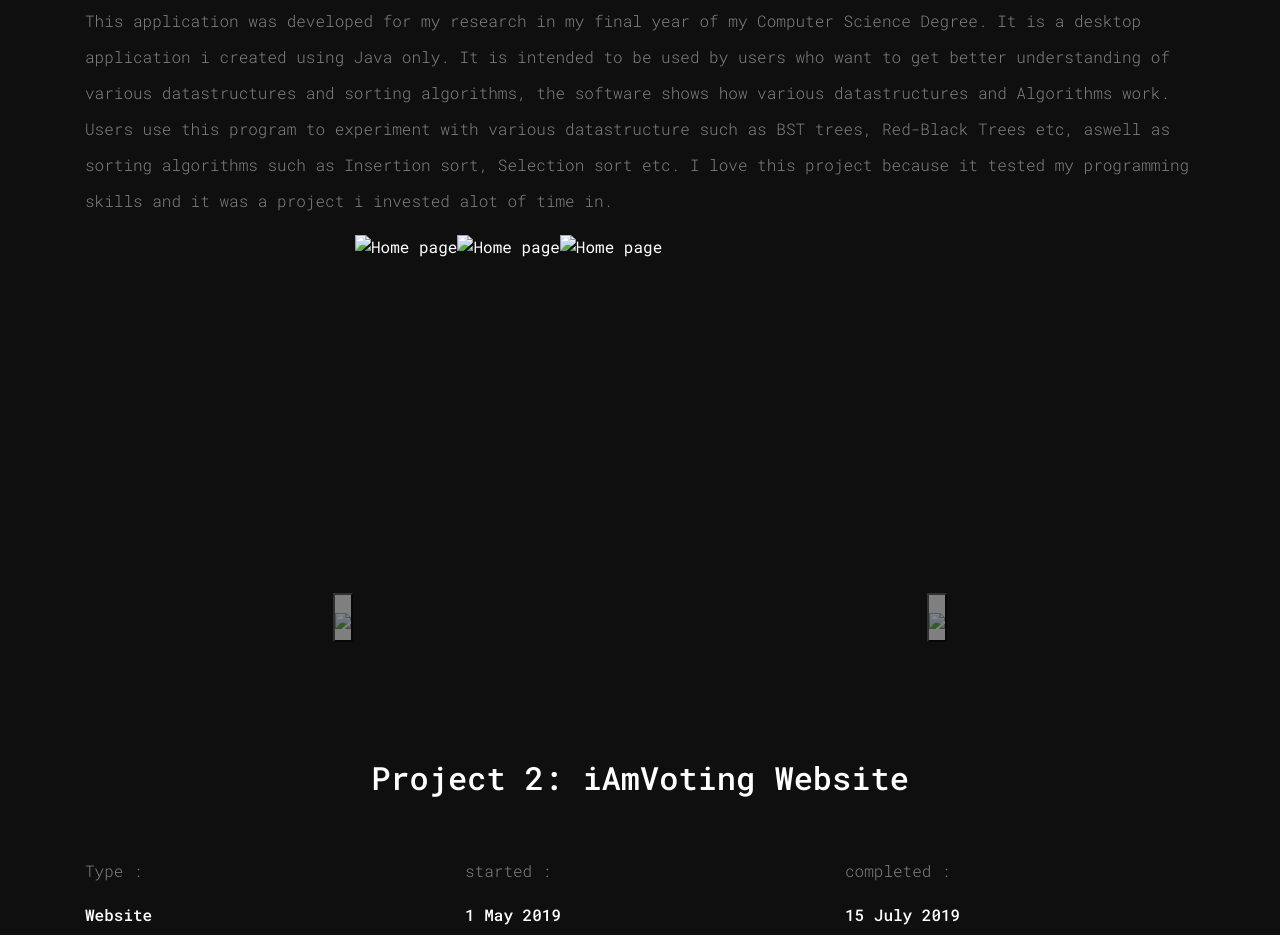
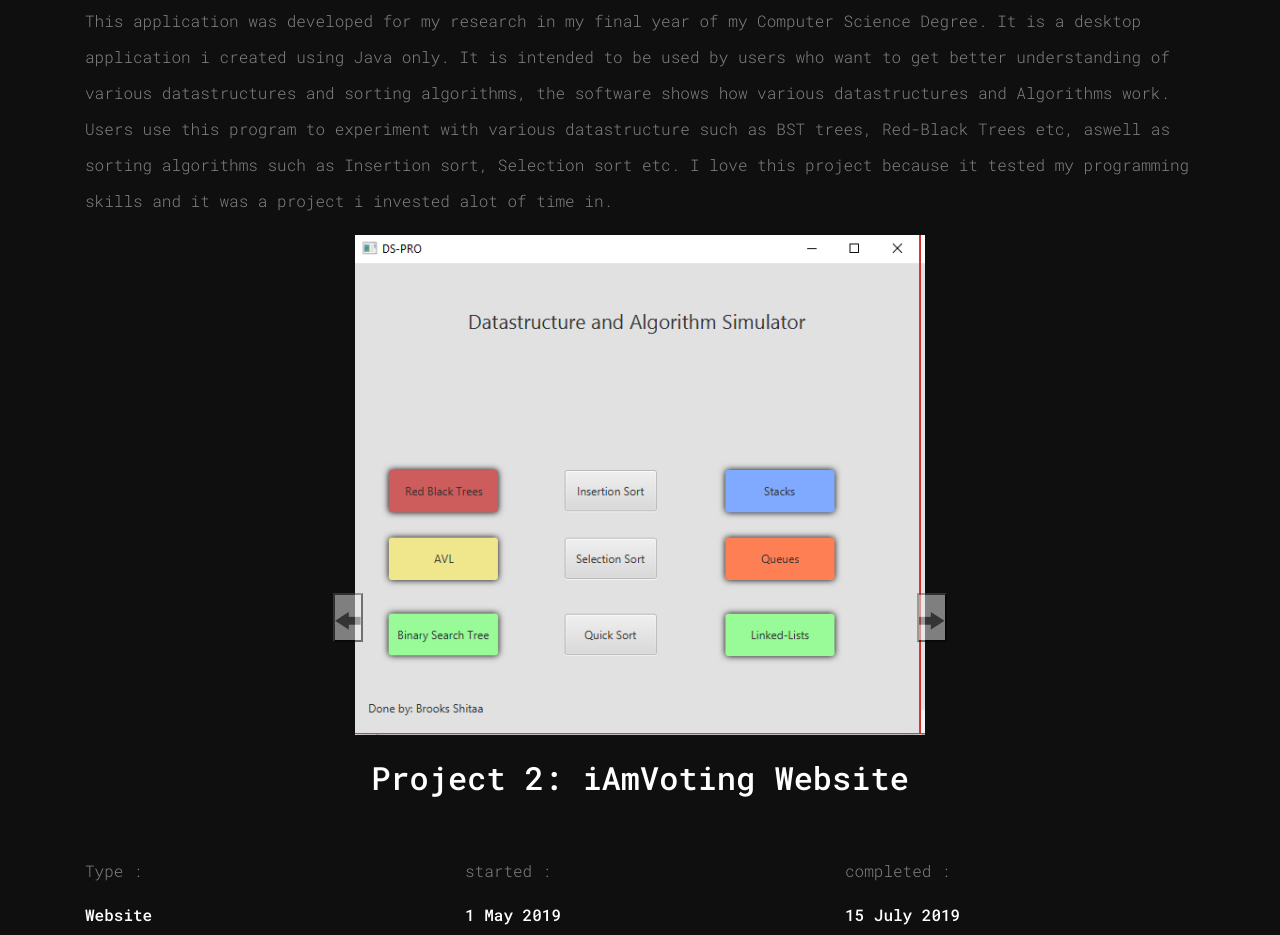
Before and after one commit to BrooksTheGuy/BrooksTheGuy.github.io, a plain HTML site: page project.html in a window 1280 px wide. Shown: the part 367-1302 px from the top of the page. Drawn offline with nearby package versions, Linux system fonts and the light colour scheme.

Commit message:
Update project.html

```diff
--- a/project.html
+++ b/project.html
@@ -101,17 +101,17 @@
                                           <div class = "carousel-container">
 
      	                                      <div class = "carousel-slide">
-     	                                          <img src = "Images 4 transition Gallery/RedBlackTrees.png" alt ="" id = "lastClone">
-     		                                      <img src = "Images 4 transition Gallery/HomePage.png" alt = "Home page">
-     		                                      <img src = "Images 4 transition Gallery/AVLPic.png" alt = "Home page">
-     		                                      <img src = "Images 4 transition Gallery/RedBlackTrees.png" alt = "Home page">
-     		                                      <img src = "Images 4 transition Gallery/HomePage.png" alt = "" id = "firstClone">
+     	                                          <img src = "RedBlackTrees.png" alt ="" id = "lastClone">
+     		                                      <img src = "HomePage.png" alt = "Home page">
+     		                                      <img src = "AVLPic.png" alt = "Home page">
+     		                                      <img src = "RedBlackTrees.png" alt = "Home page">
+     		                                      <img src = "HomePage.png" alt = "" id = "firstClone">
      	                                      </div>
 
                                           </div>
 
-                                          <button id = "prevBtn"><img src="Images 4 transition Gallery/leftArrow.png"></buton>
-                                          <button id = "nextBtn"><img src="Images 4 transition Gallery/rightArrow.png"></button>
+                                          <button id = "prevBtn"><img src="leftArrow.png"></buton>
+                                          <button id = "nextBtn"><img src="rightArrow.png"></button>
 
 
                                             <!--Javascript file for image gallery stuff -->
```
